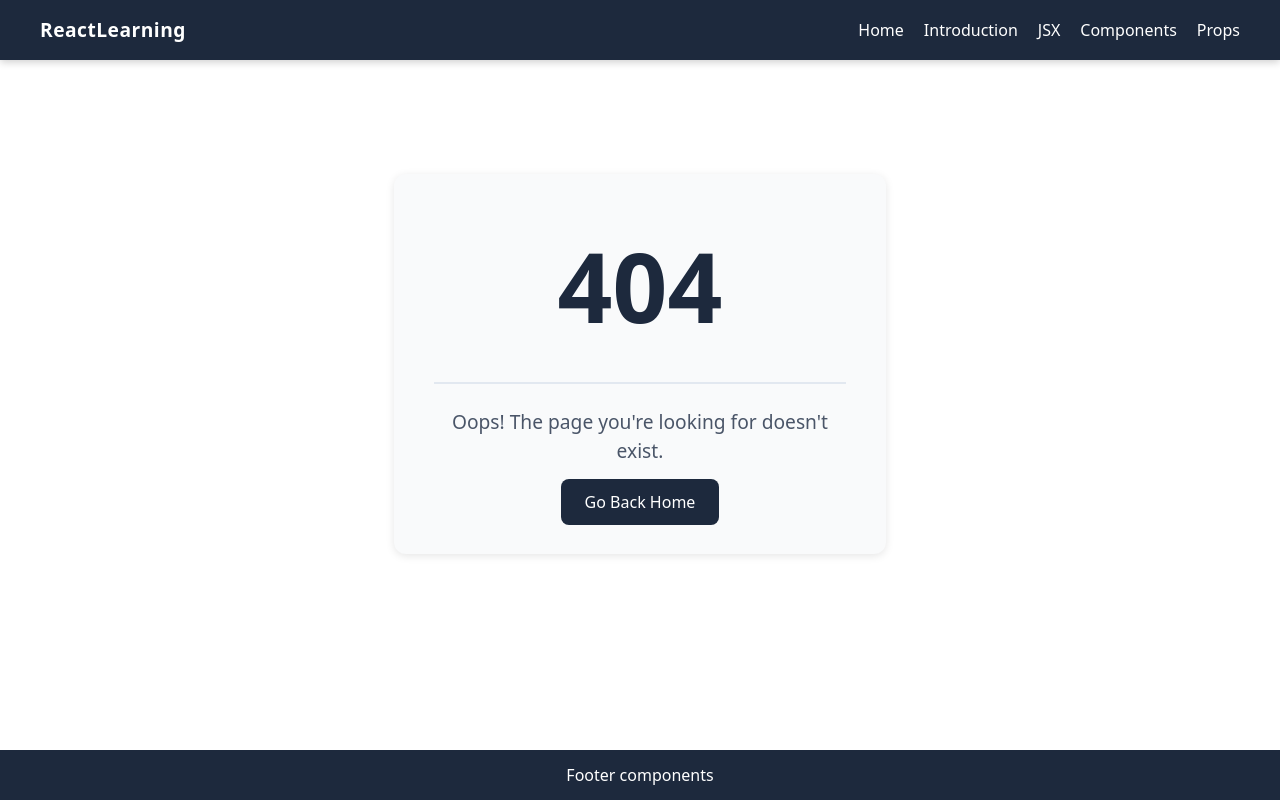
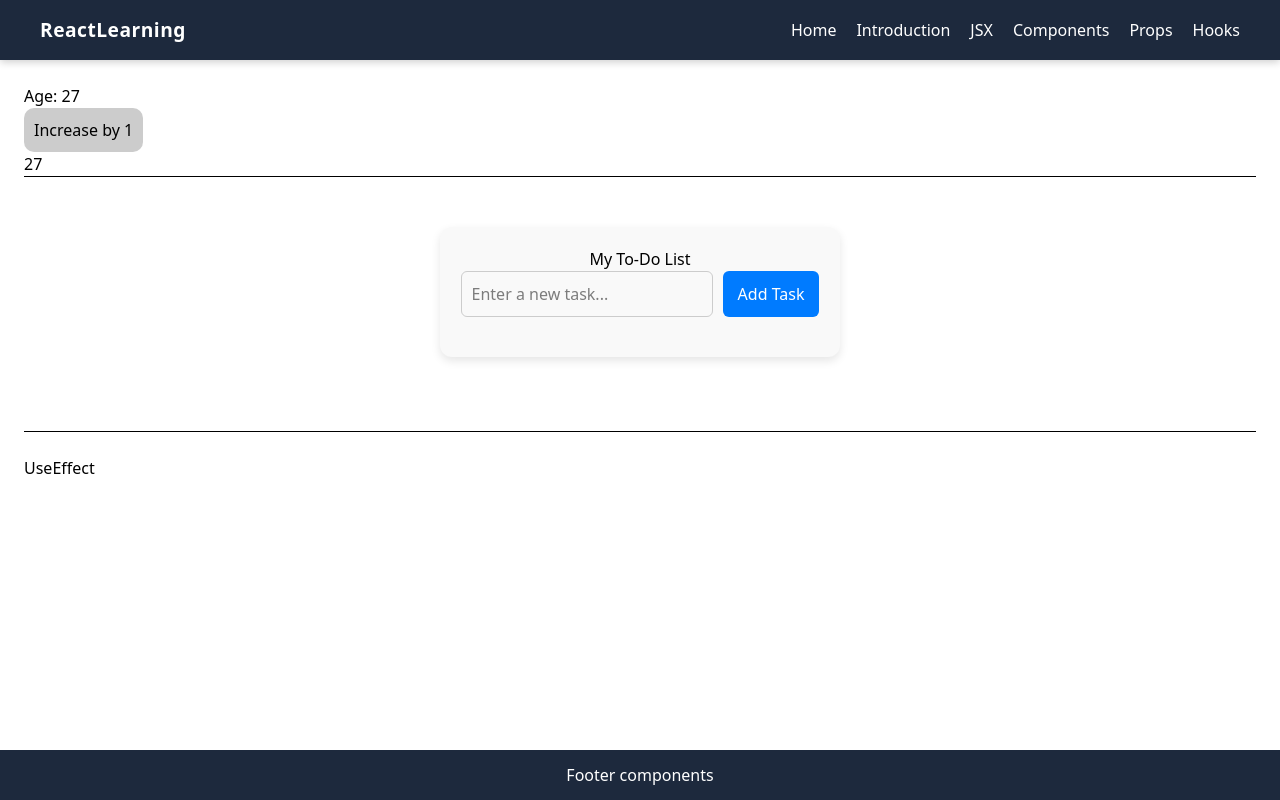
Before and after one commit to jey-uki/react-learning, a React (Vite) app: page /hooks in a window 1280 px wide. Before the commit this address had no page. Built offline with nearby package versions, Linux system fonts and the light colour scheme.

Commit message:
hooks and useState

```diff
--- a/src/App.jsx
+++ b/src/App.jsx
@@ -8,6 +8,7 @@ import Components from "./pages/Components";
 import JSX from "./pages/JSX";
 // import ReactIntro from "./pages/ReactIntro";
 import NotFound from "./pages/NotFound";
+import Hooks from "./pages/Hooks";
 
 function App() {
   return (
@@ -20,6 +21,8 @@ function App() {
           <Route path="/jsx" element={<JSX />} />
           <Route path="/components" element={<Components />} />
           <Route path="/props" element={<Props />} />
+          <Route path="/hooks" element={<Hooks />} />
+
           <Route path="*" element={<NotFound />} />
         </Routes>
       </div>
--- a/src/componensts/Header.jsx
+++ b/src/componensts/Header.jsx
@@ -24,6 +24,9 @@ function Header() {
         </Link>
         <Link to="/props" style={style.navLink}>
           Props
+        </Link>
+        <Link to="/hooks" style={style.navLink}>
+          Hooks
         </Link>
       </nav>
     </header>
--- /dev/null
+++ b/src/componensts/hooks/ToDo.jsx
@@ -0,0 +1,103 @@
+import React, { useState } from "react";
+
+function TodoApp() {
+  const [task, setTask] = useState("");
+  const [todos, setTodos] = useState([]);
+
+  // Add new task
+  const addTask = () => {
+    if (task.trim() === "") return alert("Please enter a task");
+    setTodos([...todos, task]);
+    setTask("");
+  };
+
+  // Delete task
+  const deleteTask = (index) => {
+    const updatedTodos = todos.filter((_, i) => i !== index);
+    setTodos(updatedTodos);
+  };
+
+  return (
+    <div style={styles.container}>
+      <h1>My To-Do List</h1>
+
+      <div style={styles.inputSection}>
+        <input
+          type="text"
+          value={task}
+          placeholder="Enter a new task..."
+          onChange={(e) => setTask(e.target.value)}
+          style={styles.input}
+        />
+        <button onClick={addTask} style={styles.addBtn}>
+          Add Task
+        </button>
+      </div>
+
+      <ul style={styles.list}>
+        {todos.map((todo, index) => (
+          <li key={index} style={styles.listItem}>
+            <span>{todo}</span>
+            <button onClick={() => deleteTask(index)} style={styles.deleteBtn}>
+              Del
+            </button>
+          </li>
+        ))}
+      </ul>
+    </div>
+  );
+}
+
+// Inline CSS for simplicity
+const styles = {
+  container: {
+    width: "400px",
+    margin: "50px auto",
+    textAlign: "center",
+    background: "#f9f9f9",
+    padding: "20px",
+    borderRadius: "12px",
+    boxShadow: "0 4px 10px rgba(0,0,0,0.1)",
+  },
+  inputSection: {
+    display: "flex",
+    justifyContent: "center",
+    gap: "10px",
+    marginBottom: "20px",
+  },
+  input: {
+    padding: "10px",
+    width: "70%",
+    borderRadius: "6px",
+    border: "1px solid #ccc",
+  },
+  addBtn: {
+    padding: "10px 15px",
+    border: "none",
+    background: "#007bff",
+    color: "white",
+    borderRadius: "6px",
+    cursor: "pointer",
+  },
+  list: {
+    listStyle: "none",
+    padding: 0,
+  },
+  listItem: {
+    display: "flex",
+    justifyContent: "space-between",
+    background: "#fff",
+    marginBottom: "10px",
+    padding: "10px 15px",
+    borderRadius: "8px",
+    boxShadow: "0 2px 4px rgba(0,0,0,0.1)",
+  },
+  deleteBtn: {
+    border: "none",
+    background: "transparent",
+    fontSize: "18px",
+    cursor: "pointer",
+  },
+};
+
+export default TodoApp;
--- /dev/null
+++ b/src/componensts/hooks/UseEffect.jsx
@@ -0,0 +1,9 @@
+import React from 'react'
+
+function UseEffect() {
+  return (
+    <div>UseEffect</div>
+  )
+}
+
+export default UseEffect
--- /dev/null
+++ b/src/componensts/hooks/UseState.jsx
@@ -0,0 +1,34 @@
+import React, { useState } from "react";
+import ToDoApp from "./ToDo.jsx";
+
+function UseState() {
+  const [age, setAge] = useState(27);
+
+  function increase() {
+    setAge(age + 1);
+  }
+  return (
+    <div>
+      <h2>Age: {age}</h2>
+      <button style={style.btn} onClick={increase}>
+        Increase by 1
+      </button>
+      <br />
+      <input type="text" name="" id="" value={age}/>
+
+      <hr />
+
+      <ToDoApp />
+    </div>
+  );
+}
+
+const style = {
+  btn: {
+    backgroundColor: "#ccc",
+    padding: "10px",
+    borderRadius: "10px",
+    cursork: "pointer",
+  },
+};
+export default UseState;
--- a/src/pages/Home.jsx
+++ b/src/pages/Home.jsx
@@ -7,6 +7,7 @@ function Home() {
       <HomeCard url="jsx" />
       <HomeCard url="components" />
       <HomeCard url="props" />
+      <HomeCard url="hooks" />
     </>
   );
 }
--- /dev/null
+++ b/src/pages/Hooks.jsx
@@ -0,0 +1,17 @@
+import React from "react";
+import UseState from "../componensts/hooks/UseState";
+import UseEffect from "../componensts/hooks/UseEffect";
+
+function Hooks() {
+  return (
+    <>
+      <UseState />
+      <br />
+      <hr />
+      <br />
+      <UseEffect />
+    </>
+  );
+}
+
+export default Hooks;
```
